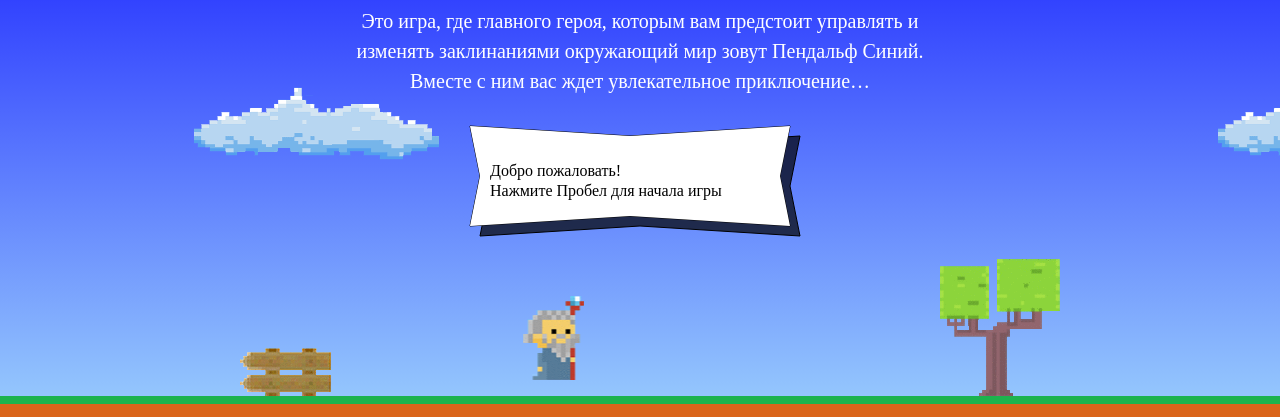
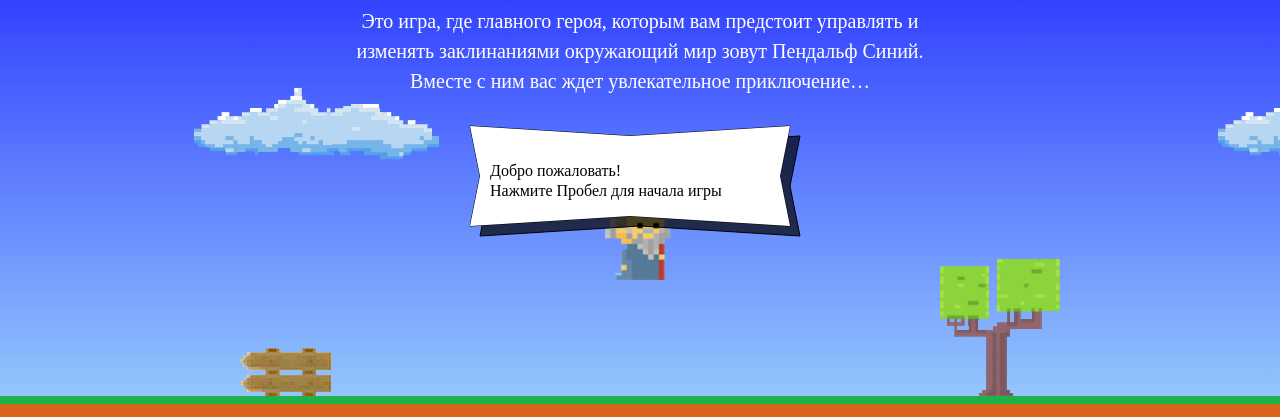
Before and after one commit to InspectorRachko/346695-code-and-magick, a website: page index.html in a window 1280 px wide. Shown: the part 203-620 px from the top of the page. Drawn offline with Linux system fonts and the light colour scheme; a web font is replaced by a local one.

Commit message:
Оживил персонажа

```diff
--- a/index.html
+++ b/index.html
@@ -181,6 +181,28 @@
   </div>
 </template>
 
+<script>
+    var fireballSize = 22;
+    var wizardSpeed = 3;
+    var wizardWidth = 70;
+
+    var getFireballSpeed = function (left) {
+    return left ? 5 : 2;
+  };
+
+    var getWizardHeight = function(wizardWidth) {
+    return wizardWidth * 1.337;
+  };
+
+    var getWizardX = function(width) {
+    return (width - wizardWidth) / 2 ;
+  };
+
+    var getWizardY = function(height) {
+    return height * 0.3;
+  };
+
+</script>
 <script src="js/game.js"></script>
 
 </body>
```
